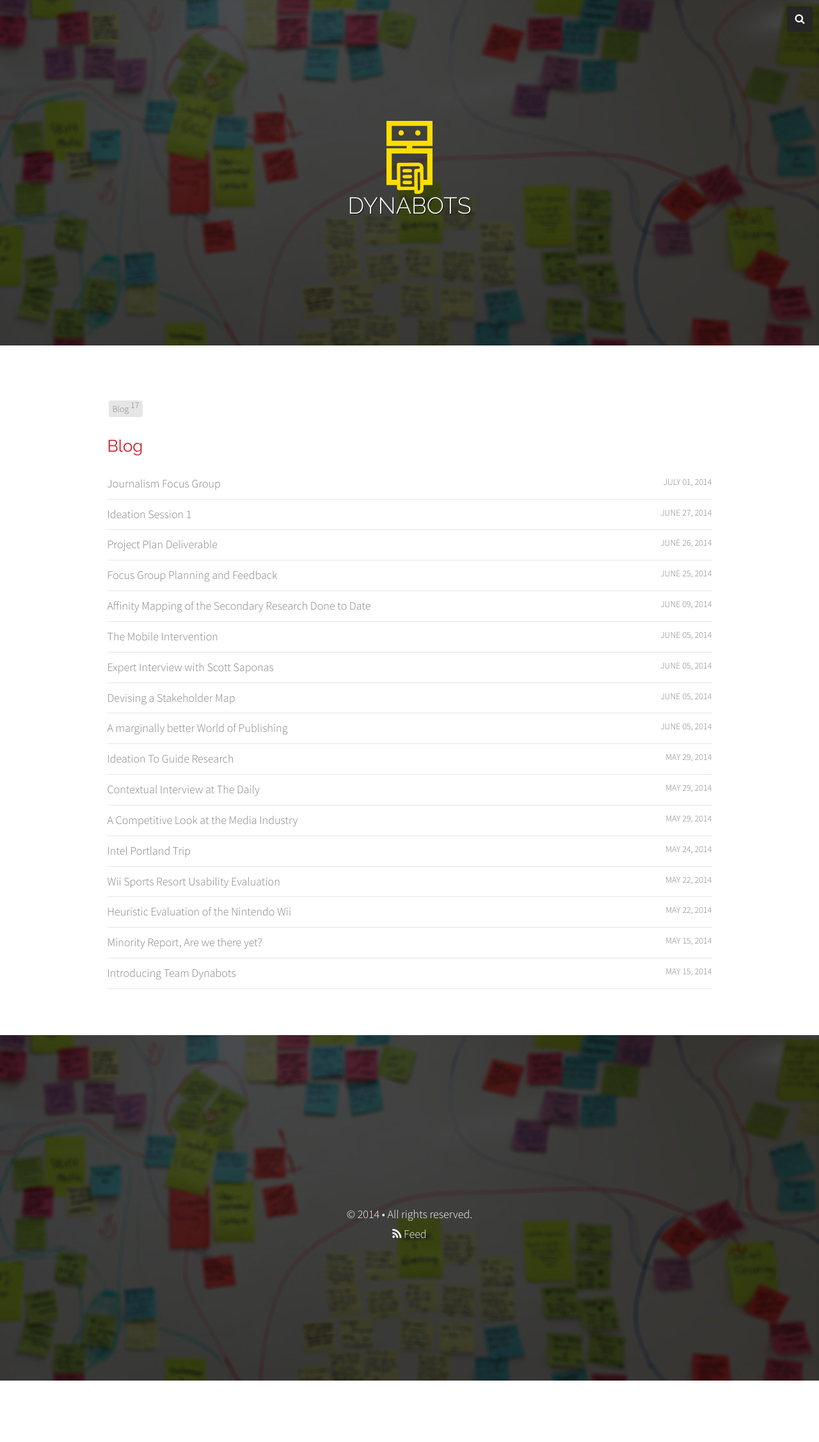
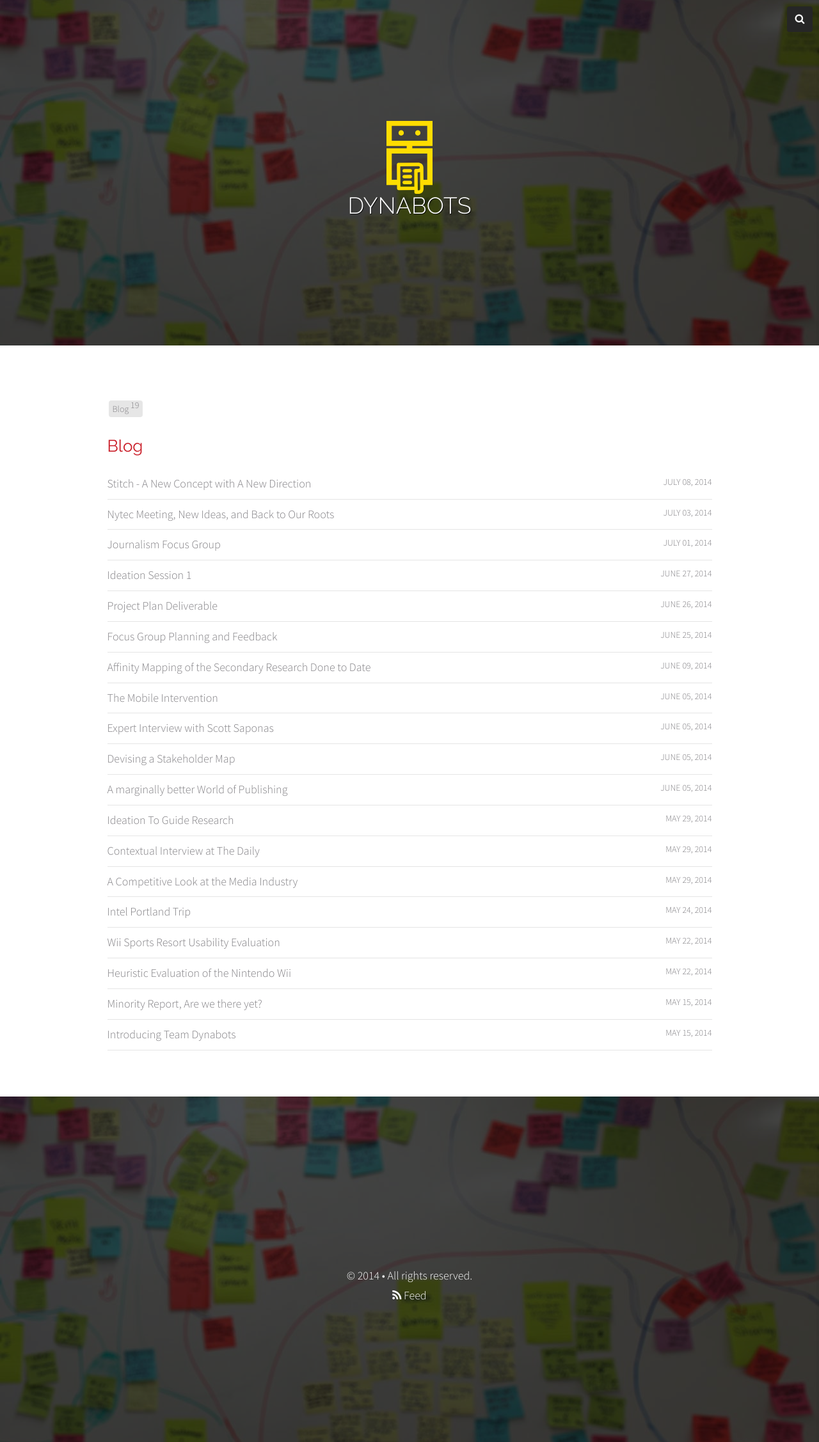
Before and after one commit to DynaBots/site, a Jekyll site: the page built from categories.html, in a window 1280 px wide. Shown: the whole page at 64% size. Built offline with Jekyll 4.4.1, drawn with Linux system fonts in a browser that asks for light colours; nearby versions of some CDN libraries; before the commit the page ends 2158 px from its top, so only the background shows below that; some of the changed lines change nothing that is shown.

Commit message:
two new posts

```diff
--- /dev/null
+++ b/_posts/2014-07-03-nytec-meeting-new-ideas-and-back-to-our-roots.md
@@ -0,0 +1,17 @@
+---
+layout: post
+title: Nytec Meeting, New Ideas, and Back to Our Roots
+description: ""
+headline: ""
+categories: blog
+image:
+  feature: "Photos & Videos/7-03 Nytec First Meeting/IMG_20140703_134335.jpg"
+featured: true
+published: true
+---
+
+Last week our team had a meeting with Vincent Ball from Nytec, one of our mentors for this project. We visited the Nytec studios and took a tour of their in-house usability and prototyping facilities. We presented some early concepts to Vince and had a very insightful discussion about the problem area of our project.
+
+The conversation we had with Vince steered our thoughts back towards some ideas we started thinking about early on in the capstone project. At the same time, it also helped us see how some parts of the concepts we had recently been working on needed to be relooked and reconsidered.  Some big insights came out in the course of the conversation, which we considered in the round of ideation that followed, and which has now culminated into a brand-new concept.
+
+Some of the questions we discussed: how can we leverage the 3D depth camera technology? How do we bring about additional value to content using this technology? What new possibilities are there when this camera technology is in everyday personal devices? This further got us thinking about how all this could change the way news content is created. **What if depth camera technology and the right software enabled anyone to contribute to their own high-quality work to enhance the work of professional journalists?** This would be a fantastic opportunity to involve people in co-creation of content. In a way, this was us coming back closer to the design question we started out with: the focus on removing the barrier between creation and consumption of content.
--- /dev/null
+++ b/_posts/2014-07-08-stich-a-new-concept-with-a-new-direction.md
@@ -0,0 +1,53 @@
+---
+layout: post
+title: Stitch - A New Concept with A New Direction
+description: ""
+categories: blog
+headline: ""
+featured: true
+image:
+  feature: "Photos & Videos/7-03 Nytec First Meeting/Scene 4.png"
+published: true
+---
+
+After our meeting with Vince Ball at Nytec, we spent many hours developing a brand-new concept in response to our design question. We realized that a successful response, which removes the barrier between creation and consumption of journalism, should harness the power of **citizen journalism at its best**.
+
+Now, what is citizen journalism, and what does it mean for it to be “at its best”? TED speaker [Paul Lewis’s 2011 TEDxThessaloniki talk](http://www.ted.com/talks/paul_lewis_crowdsourcing_the_news) shared a powerful and practical vision for a future of investigative journalism in which reporters activately **motivate** and **direct** everyday people to submit the source material needed to uncover the truth. This is a different view of crowdsourcing in which **citizens *help* reporters do their jobs** rather than replace reporters altogether.
+
+We began to wonder, **what would a crowdsourced platform for immersive, expository content look like?** How could it enable reporters and readers to build up a living, immersive *coverage space*, filled with captures, embedded content, and storytelling? How could it enable *faraway walkthroughs*? How could it give context to readers’ eyewitness accounts of a scene? How could it change when and why articles are written in response to events and happenings in the world?
+
+These are all questions we are thinking about as we further develop our new concept: “Stitch”. We’ve prepared several storyboards describing “Stitch” in action, which you can view below.
+
+{% vimeo 100335348 %}
+
+### What is “Stitch”?
+
+“Stitch” is a platform that enables immersive exploration of the news through three-dimensional locations and content embedded within the space, contributed by journalists and readers alike. The platform gives publishers a powerful way to combine the best of professional and citizen journalism: readers can not only immerse themselves the very spaces where the news happens, but they can also use **the depth cameras in their (future) smartphones and tablets** to seamlessly contribute their own captures to the space.
+
+### What kinds of content end up in a “Stitch” environment?
+
+In addition to 3D captures, journalists and readers may embed other media, such as video, photos, audio, or written text, at specific points in the space, thereby giving all reader contributions greater context in the target location. They may also create narrated walkthroughs of the space to highlight specific environment features or content. In this way, the “Stitch” environments also serve as a space to create new stories from contributed content.
+
+### How do “Stitch” environments fit into the news?
+
+The 3D environments of “Stitch” would be a joint production between journalists and readers in the field, and can be populated in several ways:
+
+* As a response to a speculative piece, in which a publication would solicit and incentivize readers to submit their 3D captures, videos, photos, and eyewitness accounts to build up an exploration space for a story.
+* As a supplement to a published story, where readers would embed their own content, walkthroughs, and other content into an existing or entirely reader-contributed 3D environment.
+* As a wholly reader-contributed response to an event or happening, which would provide captures and eyewitness accounts from which the publisher may generate their own published stories and other coverage in reference to the 3D environment and the content embedded in it.
+
+### Who benefits from “Stitch”?
+
+**“Stitch” benefits publishers** by giving them a powerful new storytelling tool, one which gives unprecedented presence and context to the news they already cover. It also enables them to leverage the contributions of readers around the world to help journalists and readers explore, experience, and capture places they cannot be. This new way to contextualize reader contributions within a physical space also lets journalists validate their own coverage and generate new coverage in response. Finally, the immersive nature of “Stitch” and its deep integration to the publisher’s existing web coverage gives readers a new experience that extends well beyond the snippets of coverage they see elsewhere online.
+
+**“Stitch” benefits readers** by offering them a compelling and immersive experience of the news by virtually taking them on-location and letting them explore for themselves. Readers who are actually on-site—especially those in places where the publisher is not—are now empowered to contribute their own captures and experiences to an environment. Further, readers can receive rewards and incentives in exchange for their valuable contributions, such as access to more content on the publisher’s website. In this way, readers are invited as collaborators to get more involved in the work news-making.
+
+### Next Steps
+
+We've already begun to expand on our concept with these system component and interaction diagrams:
+
+{% image default "Photos & Videos/7-08 Mike Meeting, System Components, and Prototype Sketches/IMG_7821.JPG" %}
+
+{% image default "Photos & Videos/7-08 Mike Meeting, System Components, and Prototype Sketches/IMG_7820.JPG" %}
+
+This week we are diving head-first into prototyping interfaces as well.
--- a/assets/css/style.css
+++ b/assets/css/style.css
@@ -88,10 +88,10 @@ a:hover {
   font-style: italic;
 }
 /* - Lead text - */
-.lead {
+/*.lead {
   font-size: 21px;
   line-height: 2em;
-}
+}*/
 /* - Blockquote - */
 blockquote {
   padding-left: 0;
```
